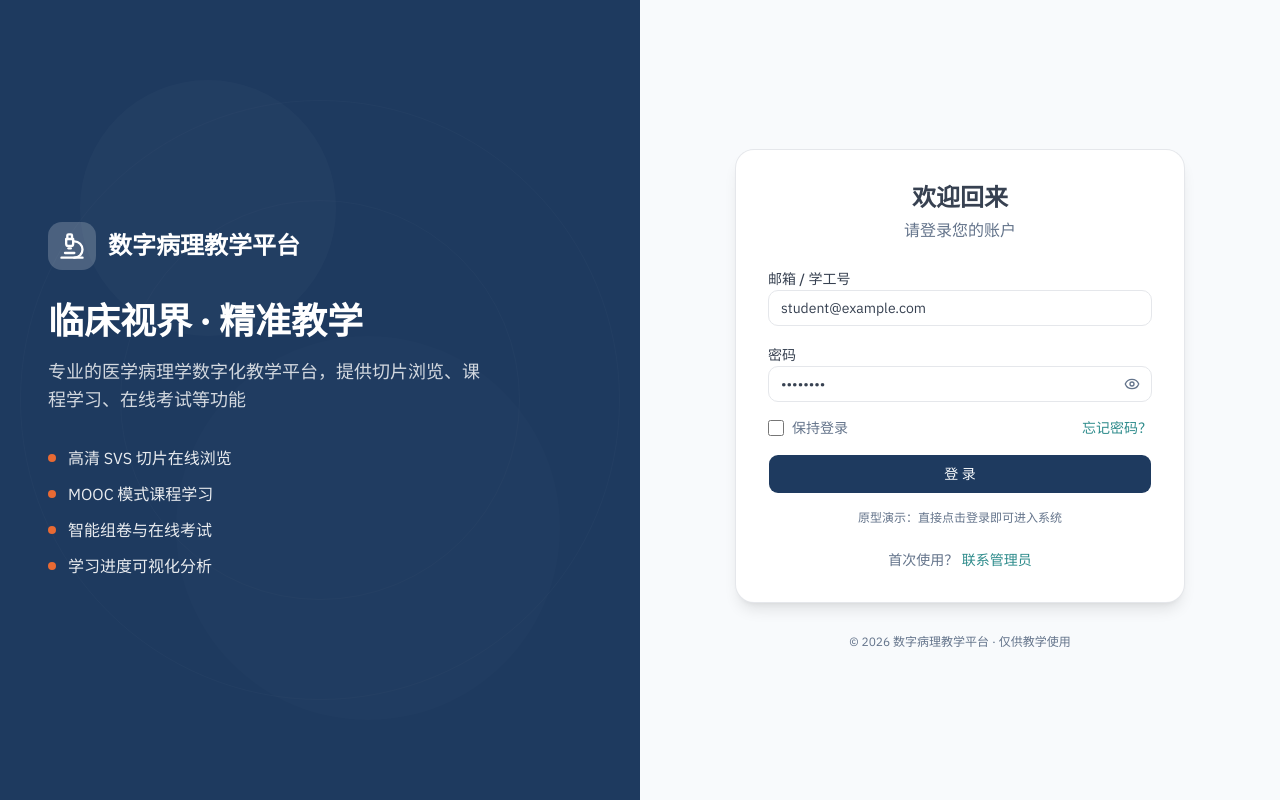
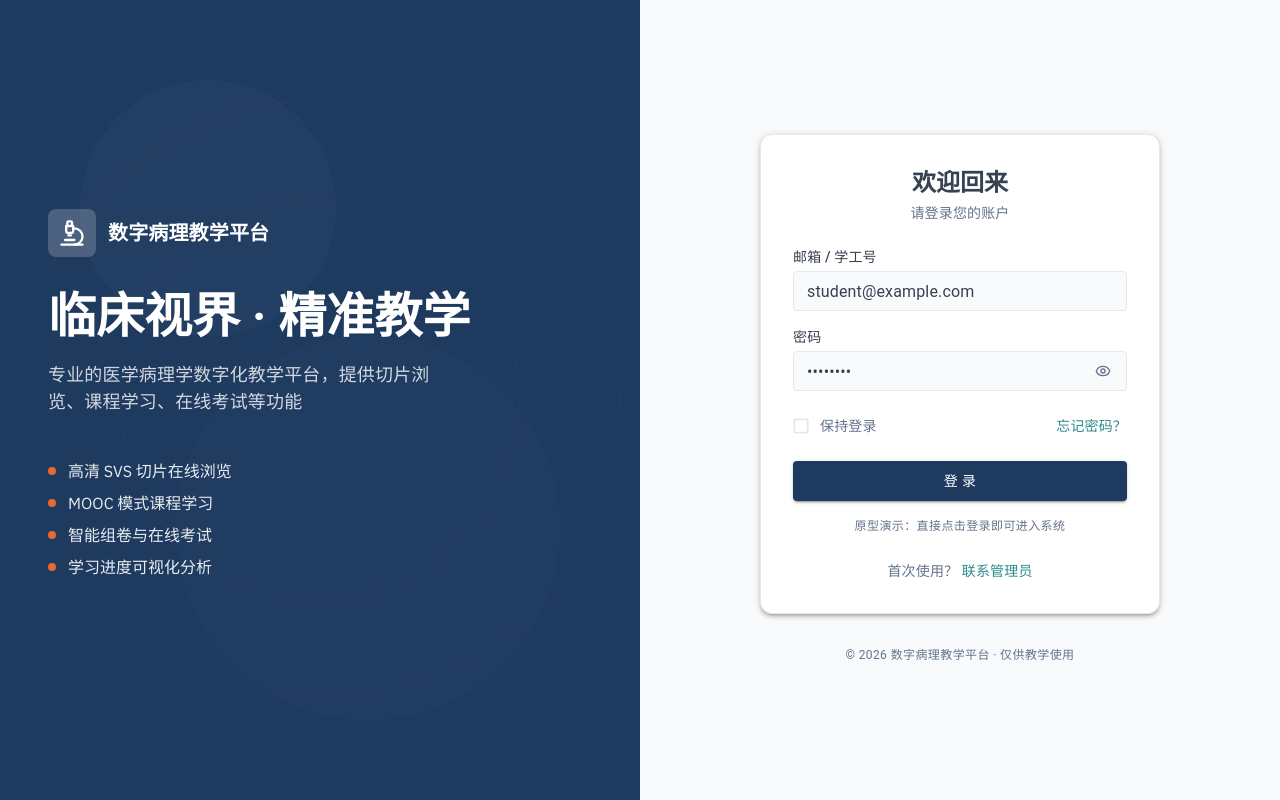
Before and after one commit to Moore-ai/digital-pathology-teaching-platform, a Next.js app: page /login in a window 1280 px wide. Built offline with nearby package versions, Linux system fonts and the light colour scheme.

Commit message:
refactor: 使用MUI重构登录界面

```diff
--- a/app/(auth)/login/page.tsx
+++ b/app/(auth)/login/page.tsx
@@ -2,101 +2,123 @@
 
 import type { ReactNode } from 'react'
 import Link from 'next/link'
+import { Box, Typography, Stack, List, ListItem, Paper } from '@mui/material'
 import { LoginForm } from '@/components/features/auth/LoginForm'
 import { Microscope } from 'lucide-react'
 
 export default function LoginPage(): ReactNode {
   return (
-    <div className="min-h-screen flex">
+    <Box sx={{ minHeight: '100vh', display: 'flex' }}>
       {/* 左侧装饰区域 */}
-      <div className="hidden lg:flex lg:w-1/2 bg-primary relative overflow-hidden">
+      <Box
+        sx={{
+          display: { xs: 'none', lg: 'flex' },
+          width: '50%',
+          bgcolor: 'var(--primary)',
+          position: 'relative',
+          overflow: 'hidden',
+        }}
+      >
         {/* 背景装饰 */}
-        <div className="absolute inset-0 opacity-10">
-          <div className="absolute top-20 left-20 w-64 h-64 rounded-full bg-white/20" />
-          <div className="absolute bottom-20 right-20 w-96 h-96 rounded-full bg-white/10" />
-          <div className="absolute top-1/2 left-1/2 -translate-x-1/2 -translate-y-1/2 w-150 h-150 rounded-full border border-white/20" />
-          <div className="absolute top-1/2 left-1/2 -translate-x-1/2 -translate-y-1/2 w-100 h-100 rounded-full border border-white/20" />
-        </div>
+        <Box sx={{ position: 'absolute', inset: 0, opacity: 0.1 }}>
+          <Box sx={{ position: 'absolute', top: 80, left: 80, width: 256, height: 256, borderRadius: '50%', bgcolor: 'rgba(255,255,255,0.2)' }} />
+          <Box sx={{ position: 'absolute', bottom: 80, right: 80, width: 384, height: 384, borderRadius: '50%', bgcolor: 'rgba(255,255,255,0.1)' }} />
+          <Box sx={{ position: 'absolute', top: '50%', left: '50%', transform: 'translate(-50%, -50%)', width: 600, height: 600, borderRadius: '50%', border: '1px solid rgba(255,255,255,0.2)' }} />
+          <Box sx={{ position: 'absolute', top: '50%', left: '50%', transform: 'translate(-50%, -50%)', width: 400, height: 400, borderRadius: '50%', border: '1px solid rgba(255,255,255,0.2)' }} />
+        </Box>
 
         {/* 内容 */}
-        <div className="relative z-10 flex flex-col justify-center px-12 text-white">
-          <div className="flex items-center gap-3 mb-8">
-            <div className="w-12 h-12 bg-white/20 rounded-xl flex items-center justify-center">
+        <Box sx={{ position: 'relative', zIndex: 10, display: 'flex', flexDirection: 'column', justifyContent: 'center', px: 6, color: 'white' }}>
+          <Stack direction="row" alignItems="center" spacing={1.5} sx={{ mb: 4 }}>
+            <Box sx={{ width: 48, height: 48, bgcolor: 'rgba(255,255,255,0.2)', borderRadius: 2, display: 'flex', alignItems: 'center', justifyContent: 'center' }}>
               <Microscope className="w-7 h-7" />
-            </div>
-            <span className="font-heading text-2xl font-semibold">数字病理教学平台</span>
-          </div>
+            </Box>
+            <Typography variant="h6" sx={{ fontWeight: 600 }}>
+              数字病理教学平台
+            </Typography>
+          </Stack>
 
-          <h1 className="text-4xl font-heading font-bold mb-4">
+          <Typography variant="h3" sx={{ fontWeight: 700, mb: 2 }}>
             临床视界 · 精准教学
-          </h1>
-          <p className="text-lg text-white/80 max-w-md">
+          </Typography>
+          <Typography sx={{ fontSize: '1.125rem', color: 'rgba(255,255,255,0.8)', maxWidth: 400 }}>
             专业的医学病理学数字化教学平台，提供切片浏览、课程学习、在线考试等功能
-          </p>
+          </Typography>
 
           {/* 特性列表 */}
-          <ul className="mt-8 space-y-3 text-white/90">
-            <li className="flex items-center gap-3">
-              <span className="w-2 h-2 bg-accent rounded-full" />
-              高清 SVS 切片在线浏览
-            </li>
-            <li className="flex items-center gap-3">
-              <span className="w-2 h-2 bg-accent rounded-full" />
-              MOOC 模式课程学习
-            </li>
-            <li className="flex items-center gap-3">
-              <span className="w-2 h-2 bg-accent rounded-full" />
-              智能组卷与在线考试
-            </li>
-            <li className="flex items-center gap-3">
-              <span className="w-2 h-2 bg-accent rounded-full" />
-              学习进度可视化分析
-            </li>
-          </ul>
-        </div>
-      </div>
+          <List sx={{ mt: 4 }}>
+            {[
+              '高清 SVS 切片在线浏览',
+              'MOOC 模式课程学习',
+              '智能组卷与在线考试',
+              '学习进度可视化分析',
+            ].map((item, index) => (
+              <ListItem key={index} sx={{ px: 0, py: 0.5, color: 'rgba(255,255,255,0.9)' }}>
+                <Box sx={{ width: 8, height: 8, borderRadius: '50%', bgcolor: 'var(--accent)', mr: 1.5 }} />
+                {item}
+              </ListItem>
+            ))}
+          </List>
+        </Box>
+      </Box>
 
       {/* 右侧登录区域 */}
-      <div className="flex-1 flex items-center justify-center p-8">
-        <div className="w-full max-w-md">
+      <Box sx={{ flex: 1, display: 'flex', alignItems: 'center', justifyContent: 'center', p: 4, bgcolor: 'var(--background)' }}>
+        <Box sx={{ width: '100%', maxWidth: 400 }}>
           {/* 移动端 Logo */}
-          <div className="lg:hidden flex items-center justify-center gap-2 mb-8">
-            <div className="w-10 h-10 bg-primary rounded-lg flex items-center justify-center">
-              <Microscope className="w-6 h-6 text-white" />
-            </div>
-            <span className="font-heading text-xl font-semibold text-primary">
+          <Stack
+            direction="row"
+            alignItems="center"
+            justifyContent="center"
+            spacing={1}
+            sx={{ display: { xs: 'flex', lg: 'none' }, mb: 4 }}
+          >
+            <Box sx={{ width: 40, height: 40, bgcolor: 'var(--primary)', borderRadius: 1, display: 'flex', alignItems: 'center', justifyContent: 'center' }}>
+              <Microscope className="w-6 h-6" style={{ color: 'white' }} />
+            </Box>
+            <Typography sx={{ fontWeight: 600, color: 'var(--primary)' }}>
               数字病理教学平台
-            </span>
-          </div>
+            </Typography>
+          </Stack>
 
           {/* 登录卡片 */}
-          <div className="bg-white rounded-2xl shadow-lg p-8 ring-1 ring-border">
-            <div className="text-center mb-6">
-              <h2 className="text-2xl font-heading font-semibold text-foreground">
+          <Paper
+            sx={{
+              borderRadius: 3,
+              boxShadow: 3,
+              p: 4,
+              border: '1px solid var(--border)',
+              bgcolor: 'var(--card)',
+            }}
+          >
+            <Box sx={{ textAlign: 'center', mb: 3 }}>
+              <Typography variant="h5" sx={{ fontWeight: 600, color: 'var(--foreground)' }}>
                 欢迎回来
-              </h2>
-              <p className="text-muted-foreground mt-1">
+              </Typography>
+              <Typography variant="body2" sx={{ color: 'var(--muted-foreground)', mt: 0.5 }}>
                 请登录您的账户
-              </p>
-            </div>
+              </Typography>
+            </Box>
 
             <LoginForm />
 
             {/* 底部链接 */}
-            <div className="mt-6 text-center text-sm text-muted-foreground">
+            <Typography variant="body2" sx={{ mt: 3, textAlign: 'center', color: 'var(--muted-foreground)' }}>
               首次使用？{' '}
-              <Link href="#" className="text-secondary hover:underline">
-                联系管理员
+              <Link href="#" style={{ color: 'var(--secondary)', textDecoration: 'none' }}>
+                <Box component="span" sx={{ '&:hover': { textDecoration: 'underline' } }}>
+                  联系管理员
+                </Box>
               </Link>
-            </div>
-          </div>
+            </Typography>
+          </Paper>
 
           {/* 版权信息 */}
-          <p className="mt-8 text-center text-xs text-muted-foreground">
+          <Typography variant="caption" sx={{ display: 'block', mt: 4, textAlign: 'center', color: 'var(--muted-foreground)' }}>
             © 2026 数字病理教学平台 · 仅供教学使用
-          </p>
-        </div>
-      </div>
-    </div>
+          </Typography>
+        </Box>
+      </Box>
+    </Box>
   )
 }
--- a/components/features/auth/LoginForm.tsx
+++ b/components/features/auth/LoginForm.tsx
@@ -7,9 +7,19 @@ import { useForm } from 'react-hook-form'
 import { zodResolver } from '@hookform/resolvers/zod'
 import { z } from 'zod'
 import { useAuthStore } from '@/stores/authStore'
-import { Button } from '@/components/ui/button'
-import { Input } from '@/components/ui/input'
-import { cn } from '@/lib/utils'
+import {
+  Box,
+  Stack,
+  Typography,
+  TextField,
+  Button,
+  Checkbox,
+  FormControlLabel,
+  Link as MuiLink,
+  Alert,
+  InputAdornment,
+  IconButton,
+} from '@mui/material'
 import { Eye, EyeOff, Loader2 } from 'lucide-react'
 
 const loginSchema = z.object({
@@ -57,92 +67,153 @@ export function LoginForm({ className }: LoginFormProps): ReactNode {
   }
 
   return (
-    <form onSubmit={handleSubmit(onSubmit)} className={cn("space-y-4", className)}>
+    <Box
+      component="form"
+      onSubmit={handleSubmit(onSubmit)}
+      className={className}
+      sx={{ display: 'flex', flexDirection: 'column', gap: 2 }}
+    >
       {/* 邮箱输入 */}
-      <div className="space-y-2">
-        <label htmlFor="email" className="text-sm font-medium text-foreground">
+      <Box>
+        <Typography
+          component="label"
+          htmlFor="email"
+          variant="body2"
+          sx={{ display: 'block', mb: 0.5, fontWeight: 500, color: 'var(--foreground)' }}
+        >
           邮箱 / 学工号
-        </label>
-        <Input
+        </Typography>
+        <TextField
           id="email"
           type="email"
           placeholder="请输入邮箱"
+          fullWidth
+          size="small"
+          error={!!errors.email}
+          helperText={errors.email?.message}
           {...register('email')}
-          className={errors.email ? 'border-error' : ''}
+          sx={{
+            '& .MuiOutlinedInput-root': {
+              bgcolor: 'var(--background)',
+              '& fieldset': { borderColor: errors.email ? 'var(--error)' : 'var(--border)' },
+              '&:hover fieldset': { borderColor: errors.email ? 'var(--error)' : 'var(--border)' },
+              '&.Mui-focused fieldset': { borderColor: 'var(--primary)' },
+            },
+            '& .MuiInputBase-input': { color: 'var(--foreground)' },
+            '& .MuiInputBase-input::placeholder': { color: 'var(--muted-foreground)', opacity: 1 },
+            '& .MuiFormHelperText-root': { color: 'var(--error)', mx: 0 },
+          }}
         />
-        {errors.email && (
-          <p className="text-xs text-error">{errors.email.message}</p>
-        )}
-      </div>
+      </Box>
 
       {/* 密码输入 */}
-      <div className="space-y-2">
-        <label htmlFor="password" className="text-sm font-medium text-foreground">
+      <Box>
+        <Typography
+          component="label"
+          htmlFor="password"
+          variant="body2"
+          sx={{ display: 'block', mb: 0.5, fontWeight: 500, color: 'var(--foreground)' }}
+        >
           密码
-        </label>
-        <div className="relative">
-          <Input
-            id="password"
-            type={showPassword ? 'text' : 'password'}
-            placeholder="请输入密码"
-            {...register('password')}
-            className={cn("pr-10", errors.password ? 'border-error' : '')}
-          />
-          <button
-            type="button"
-            onClick={() => setShowPassword(!showPassword)}
-            className="absolute right-3 top-1/2 -translate-y-1/2 text-muted-foreground hover:text-foreground"
-          >
-            {showPassword ? (
-              <EyeOff className="w-4 h-4" />
-            ) : (
-              <Eye className="w-4 h-4" />
-            )}
-          </button>
-        </div>
-        {errors.password && (
-          <p className="text-xs text-error">{errors.password.message}</p>
-        )}
-      </div>
+        </Typography>
+        <TextField
+          id="password"
+          type={showPassword ? 'text' : 'password'}
+          placeholder="请输入密码"
+          fullWidth
+          size="small"
+          error={!!errors.password}
+          helperText={errors.password?.message}
+          {...register('password')}
+          InputProps={{
+            endAdornment: (
+              <InputAdornment position="end">
+                <IconButton
+                  onClick={() => setShowPassword(!showPassword)}
+                  edge="end"
+                  size="small"
+                  sx={{ color: 'var(--muted-foreground)' }}
+                >
+                  {showPassword ? <EyeOff className="w-4 h-4" /> : <Eye className="w-4 h-4" />}
+                </IconButton>
+              </InputAdornment>
+            ),
+          }}
+          sx={{
+            '& .MuiOutlinedInput-root': {
+              bgcolor: 'var(--background)',
+              '& fieldset': { borderColor: errors.password ? 'var(--error)' : 'var(--border)' },
+              '&:hover fieldset': { borderColor: errors.password ? 'var(--error)' : 'var(--border)' },
+              '&.Mui-focused fieldset': { borderColor: 'var(--primary)' },
+            },
+            '& .MuiInputBase-input': { color: 'var(--foreground)' },
+            '& .MuiInputBase-input::placeholder': { color: 'var(--muted-foreground)', opacity: 1 },
+            '& .MuiFormHelperText-root': { color: 'var(--error)', mx: 0 },
+          }}
+        />
+      </Box>
 
       {/* 记住登录 & 忘记密码 */}
-      <div className="flex items-center justify-between text-sm">
-        <label className="flex items-center gap-2 cursor-pointer">
-          <input type="checkbox" className="w-4 h-4 rounded border-input" />
-          <span className="text-muted-foreground">保持登录</span>
-        </label>
-        <a href="#" className="text-secondary hover:underline">
+      <Stack direction="row" alignItems="center" justifyContent="space-between">
+        <FormControlLabel
+          control={
+            <Checkbox
+              size="small"
+              sx={{
+                color: 'var(--border)',
+                '&.Mui-checked': { color: 'var(--primary)' },
+              }}
+            />
+          }
+          label={
+            <Typography variant="body2" sx={{ color: 'var(--muted-foreground)' }}>
+              保持登录
+            </Typography>
+          }
+        />
+        <MuiLink
+          href="#"
+          variant="body2"
+          sx={{ color: 'var(--secondary)', textDecoration: 'none', '&:hover': { textDecoration: 'underline' } }}
+        >
           忘记密码？
-        </a>
-      </div>
+        </MuiLink>
+      </Stack>
 
       {/* 错误提示 */}
       {error && (
-        <div className="p-3 rounded-lg bg-error/10 text-error text-sm">
+        <Alert severity="error" sx={{ bgcolor: 'color-mix(in srgb, var(--error) 10%, transparent)', color: 'var(--error)' }}>
           {error}
-        </div>
+        </Alert>
       )}
 
       {/* 登录按钮 */}
       <Button
         type="submit"
-        className="w-full h-10"
+        variant="contained"
+        fullWidth
         disabled={isLoading}
+        sx={{
+          height: 40,
+          bgcolor: 'var(--primary)',
+          '&:hover': { bgcolor: 'var(--primary)' },
+          '&.Mui-disabled': { bgcolor: 'var(--muted)', color: 'var(--muted-foreground)' },
+        }}
       >
         {isLoading ? (
-          <>
-            <Loader2 className="w-4 h-4 mr-2 animate-spin" />
-            登录中...
-          </>
+          <Stack direction="row" alignItems="center" spacing={1}>
+            <Loader2 className="w-4 h-4 animate-spin" />
+            <span>登录中...</span>
+          </Stack>
         ) : (
           '登 录'
         )}
       </Button>
 
       {/* 提示信息 */}
-      <p className="text-xs text-muted-foreground text-center">
+      <Typography variant="caption" sx={{ textAlign: 'center', color: 'var(--muted-foreground)' }}>
         原型演示：直接点击登录即可进入系统
-      </p>
-    </form>
+      </Typography>
+    </Box>
   )
 }
```
